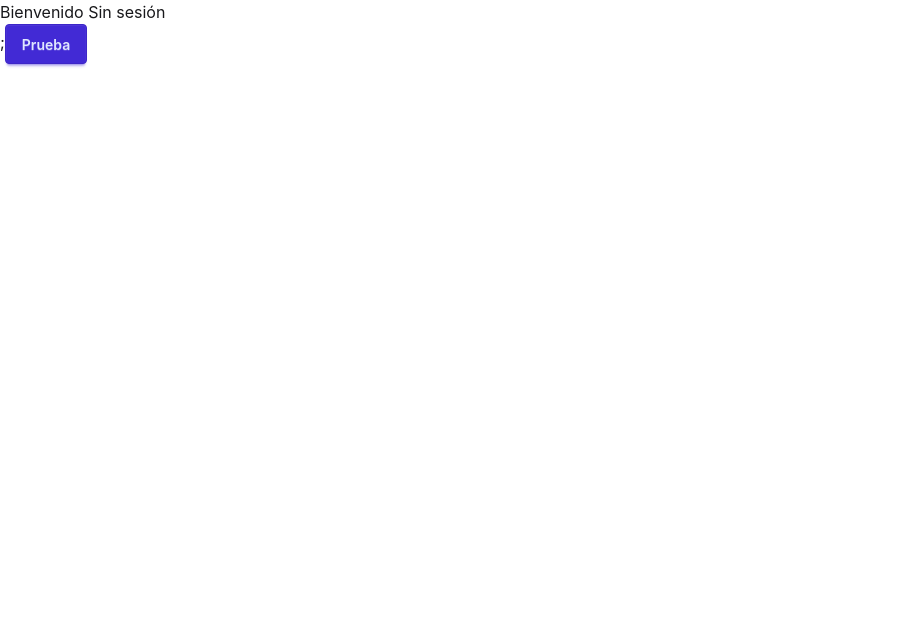
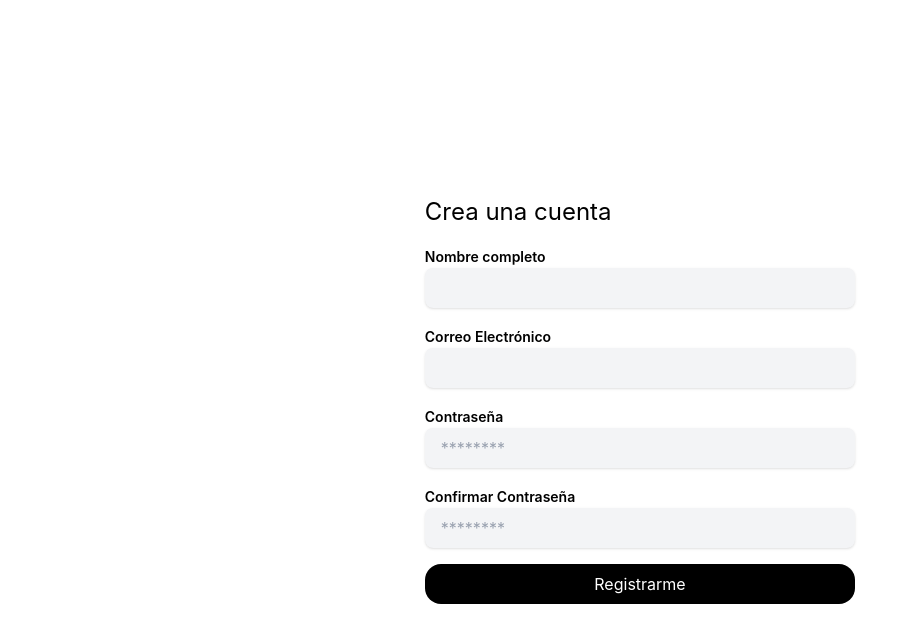
Before and after one commit to samuelhuicab/samuel-1706, a React (Vite) app in the folder client/: page / in a window 1280 px wide. Shown: the top 642 px of the page, without its empty margins (0-917 px from the left). Built offline with nearby package versions, Linux system fonts and the light colour scheme.

Commit message:
feature: formulario de registro

```diff
--- a/client/index.html
+++ b/client/index.html
@@ -4,7 +4,7 @@
     <meta charset="UTF-8" />
     <link rel="icon" type="image/svg+xml" href="/favicon.svg" />
     <meta name="viewport" content="width=device-width, initial-scale=1.0" />
-    <title>client</title>
+    <title>Panel Administrativo</title>
   </head>
   <body>
     <div id="root"></div>
--- a/client/src/App.tsx
+++ b/client/src/App.tsx
@@ -1,4 +1,5 @@
 import { useAuth } from './context/AuthContext'
+import RegisterPage from './pages/RegisterPage';
 
 function App() {
   const { user, isLoading } = useAuth();
@@ -9,8 +10,11 @@ function App() {
 
   return (
     <>
-      <h1>Bienvenido {user ? user.name : 'Sin sesión'}</h1>;
-      <button className="btn btn-primary">Prueba</button>
+      {user ? (
+        <h1>Bienvenido {user ? user.name : 'Sin sesión'}</h1>
+      ) : (
+        <RegisterPage/>
+      )}
     </>
   );
 
--- /dev/null
+++ b/client/src/components/ui/TextField.tsx
@@ -0,0 +1,29 @@
+import type { ComponentProps } from "react";
+
+interface TextFieldProps extends ComponentProps<'input'> {
+  id: string;
+  label: string;
+  error?: string;
+}
+
+
+function TextField({ id, label, error, ...inputProps }: TextFieldProps) {
+  return (
+    <div>
+      <label className="form-label" htmlFor={id}>
+        {label}
+      </label>
+
+      <input
+        id={id}
+        className={`form-input ${error ? 'input-error' : ''}`}
+        {...inputProps}
+      />
+
+      {error && <p className="text-error text-sm mt-1">{error}</p>}
+    </div>
+  );
+}
+
+
+export default TextField;
--- a/client/src/index.css
+++ b/client/src/index.css
@@ -1,2 +1,13 @@
 @import "tailwindcss";
-@plugin "daisyui";
+
+.form-input {
+    @apply w-full px-4 py-2 rounded-lg shadow-sm focus:outline-none focus:ring-1 focus:ring-gray-300 bg-gray-100 focus:border-gray-600 text-black placeholder-gray-400 transition-colors;
+}
+
+.form-label {
+    @apply font-semibold text-sm;
+}
+
+.alert-error{
+    @apply bg-red-50 text-sm p-3 rounded-md flex gap-3 border border-red-100 flex-col sm:items-center sm:flex-row dark:bg-red-900/20 dark:border-red-800/40;
+}
--- /dev/null
+++ b/client/src/pages/RegisterPage.tsx
@@ -0,0 +1,64 @@
+import { useState, type FormEvent } from "react";
+import { useAuth } from '../context/AuthContext';
+import TextField from "../components/ui/TextField";
+
+function RegisterPage(){
+    const { register } = useAuth();
+
+    const [name, setName] =  useState('');
+    const [email, setEmail] = useState('');
+    const [password, setPassword] = useState('');
+    const [confirmPassword, setConfirmPassword] = useState('');
+
+    const [isSubmitting, setIsSubmitting] = useState(false);
+    const [submitError, setSubmitError] = useState<string | null>(null);
+
+    const handleSubmit = async (e: FormEvent<HTMLFormElement>) => {
+        e.preventDefault();
+
+        setSubmitError(null);
+        setIsSubmitting(true);
+        try {
+            if (name == "" && email == "" && password == "" && confirmPassword == ""){
+                throw Error("Completa todos los campos por favor.");
+            }
+
+            await register(name, email, password);
+        } catch (error) {
+            setSubmitError(error instanceof Error ? error.message : 'Ocurrió un error inesperado');
+        } finally {
+            setIsSubmitting(false);
+        }
+    }
+
+
+
+    return (
+        <main className="min-h-screen grid place-items-center p-4">
+            <form className="grid grid-cols-1 gap-4" onSubmit={handleSubmit}>
+                <h2 className="text-2xl col-span-1">Crea una cuenta</h2>
+
+                {submitError && (
+                    <div role="alert" className="alert-error">
+                    {submitError}
+                    </div>
+                )}
+
+                <TextField id="name" label="Nombre completo" value={name} onChange={(e) => setName(e.target.value)} autoComplete="name" />
+                <TextField id="email" label="Correo Electrónico" value={email} type="email" onChange={(e) => setEmail(e.target.value)} autoComplete="email" />
+                <TextField id="password" placeholder="********" label="Contraseña" value={password} type="password" onChange={(e) => setPassword(e.target.value)} />
+                <TextField id="confirmPassword" placeholder="********" label="Confirmar Contraseña" value={confirmPassword} type="password" onChange={(e) => setConfirmPassword(e.target.value)} />
+
+                <button type="submit" className="px-4 py-2 bg-black text-white rounded-2xl cursor-pointer hover:bg-mist-900 transition-colors" disabled={isSubmitting}>
+                    {isSubmitting ? 'Creando cuenta...' : 'Registrarme'}
+                </button>
+            </form>
+
+
+        </main>
+
+
+    );
+}
+
+export default RegisterPage;
```
